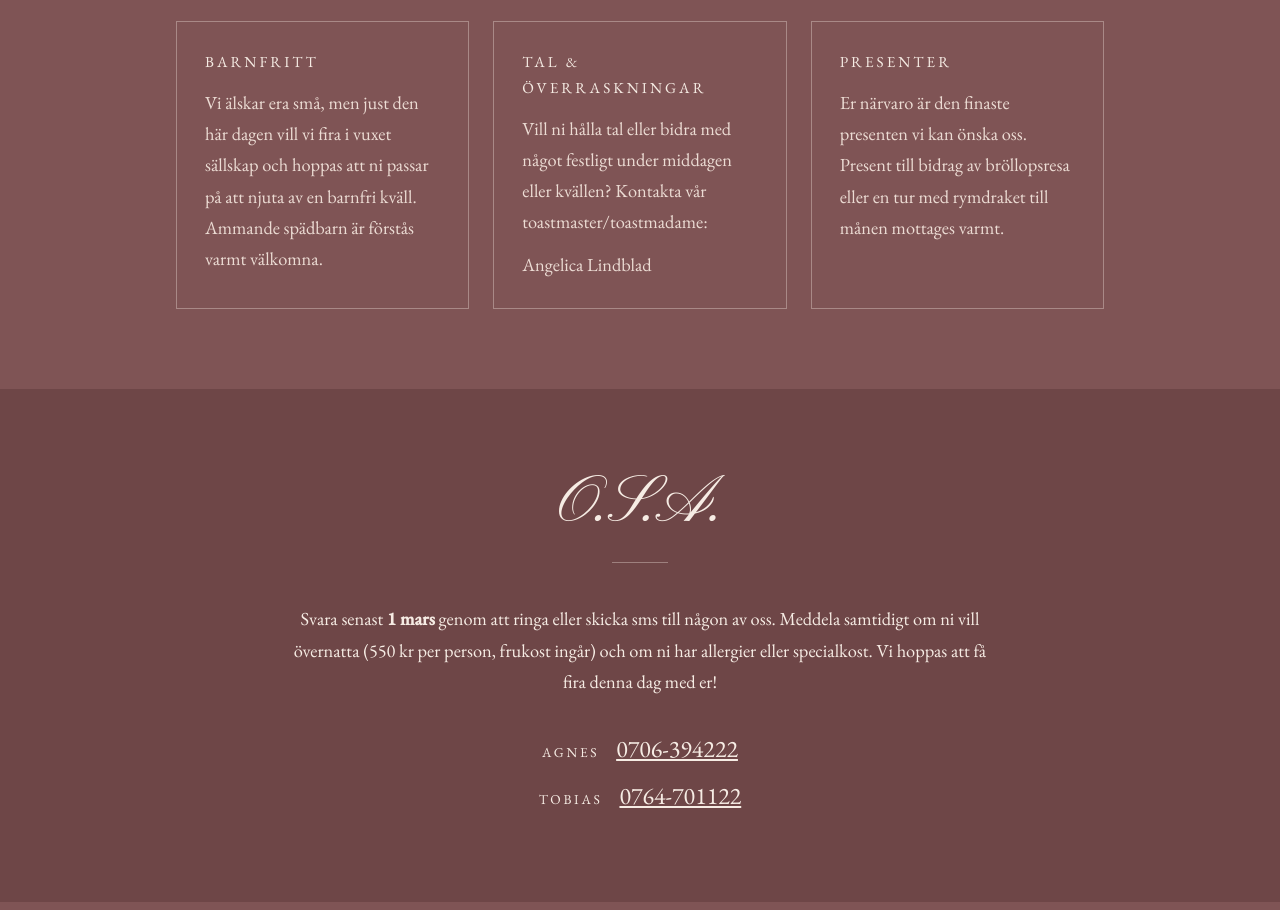
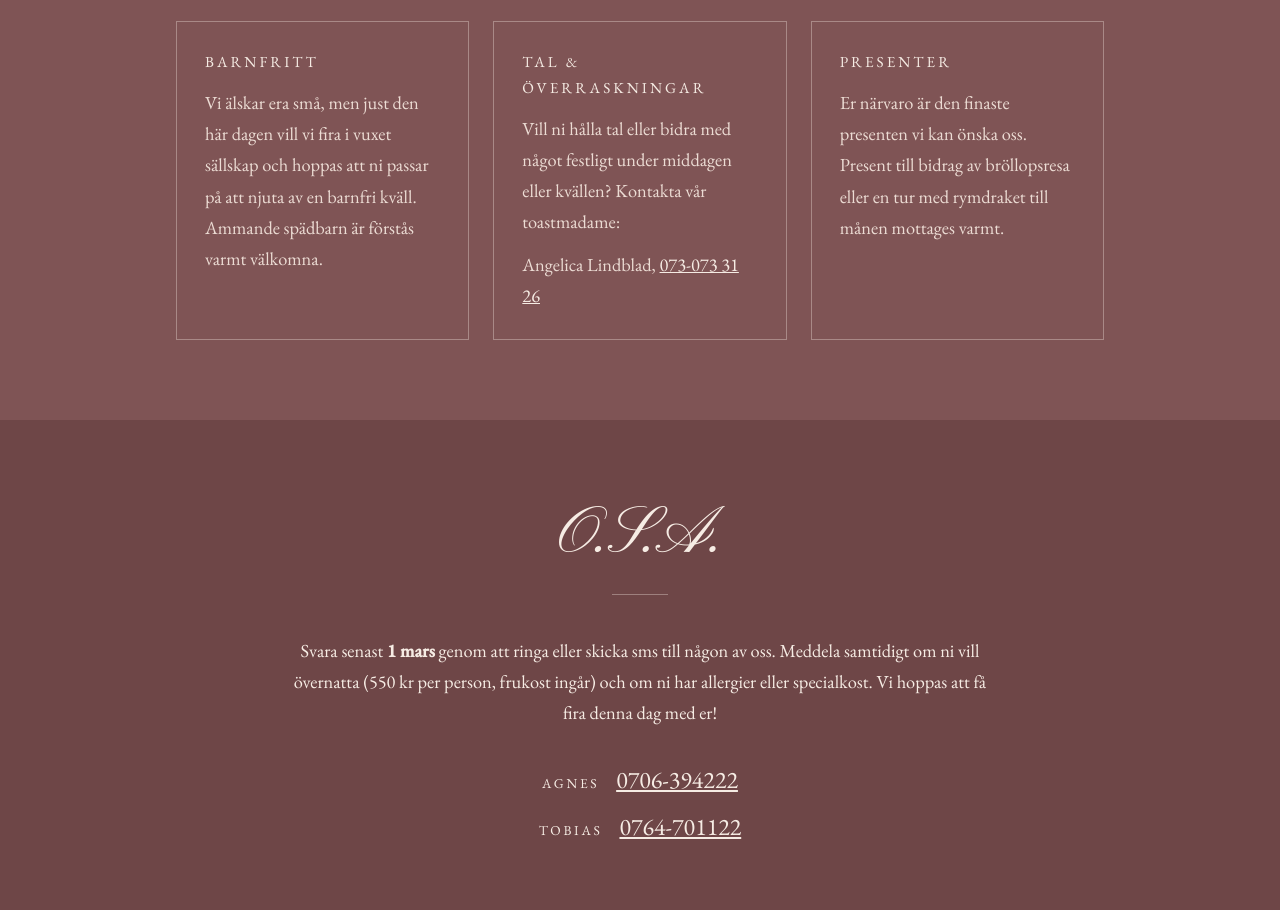
Before and after one commit to tobiasschott-del/brollop, a plain HTML site: page index.html in a window 1280 px wide. Shown: the part 7907-8817 px from the top of the page. Drawn offline with nearby package versions, Linux system fonts and the light colour scheme.

Commit message:
Toastmadame Angelica med telefonnummer
Co-Authored-By: Claude Sonnet 5.5 <noreply@anthropic.com>
Claude-Session: https://claude.ai/code/session_01Liaj36AMDzfYwg7xDsEeZx

```diff
--- a/index.html
+++ b/index.html
@@ -273,8 +273,8 @@
       </div>
       <div class="card">
         <h3>Tal &amp; överraskningar</h3>
-        <p>Vill ni hålla tal eller bidra med något festligt under middagen eller kvällen? Kontakta vår toastmaster/toastmadame:</p>
-        <p>Angelica Lindblad</p>
+        <p>Vill ni hålla tal eller bidra med något festligt under middagen eller kvällen? Kontakta vår toastmadame:</p>
+        <p>Angelica Lindblad, <a href="tel:+46730733126">073-073 31 26</a></p>
       </div>
       <div class="card">
         <h3>Presenter</h3>
```
